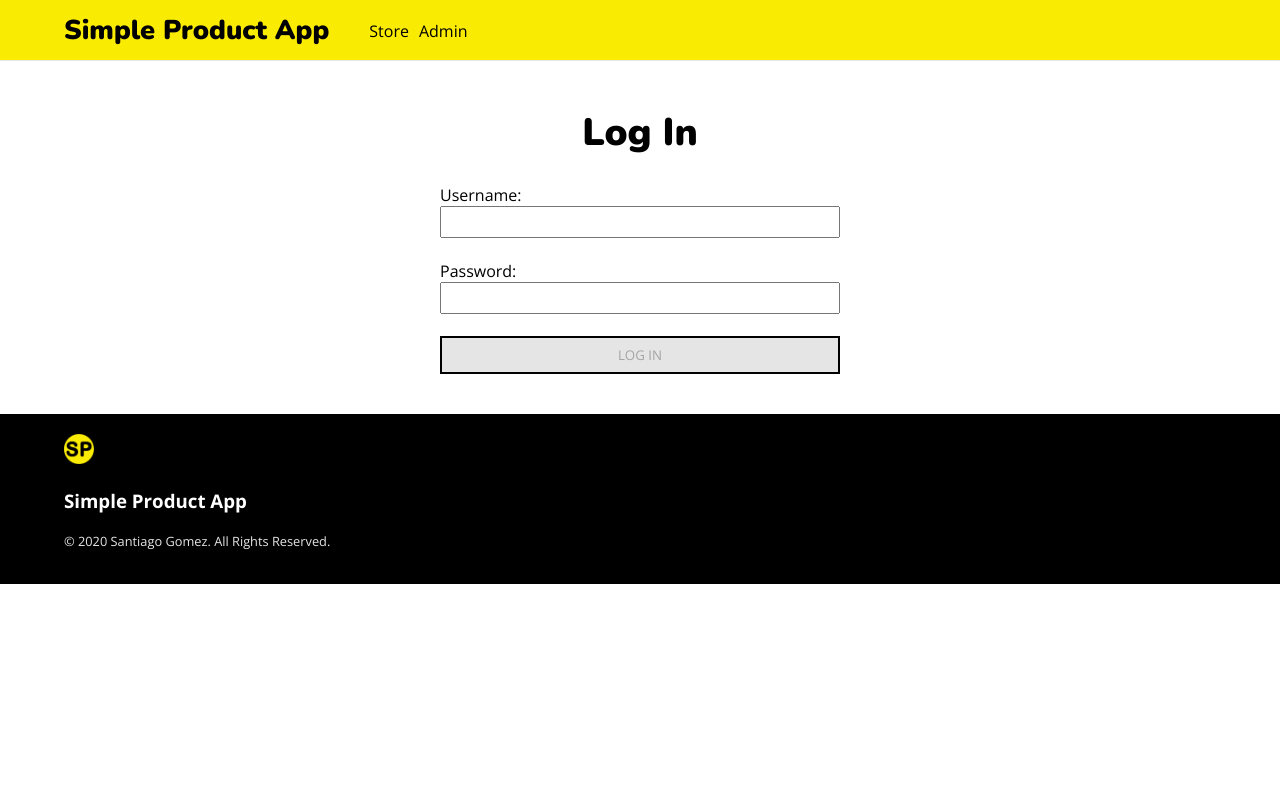
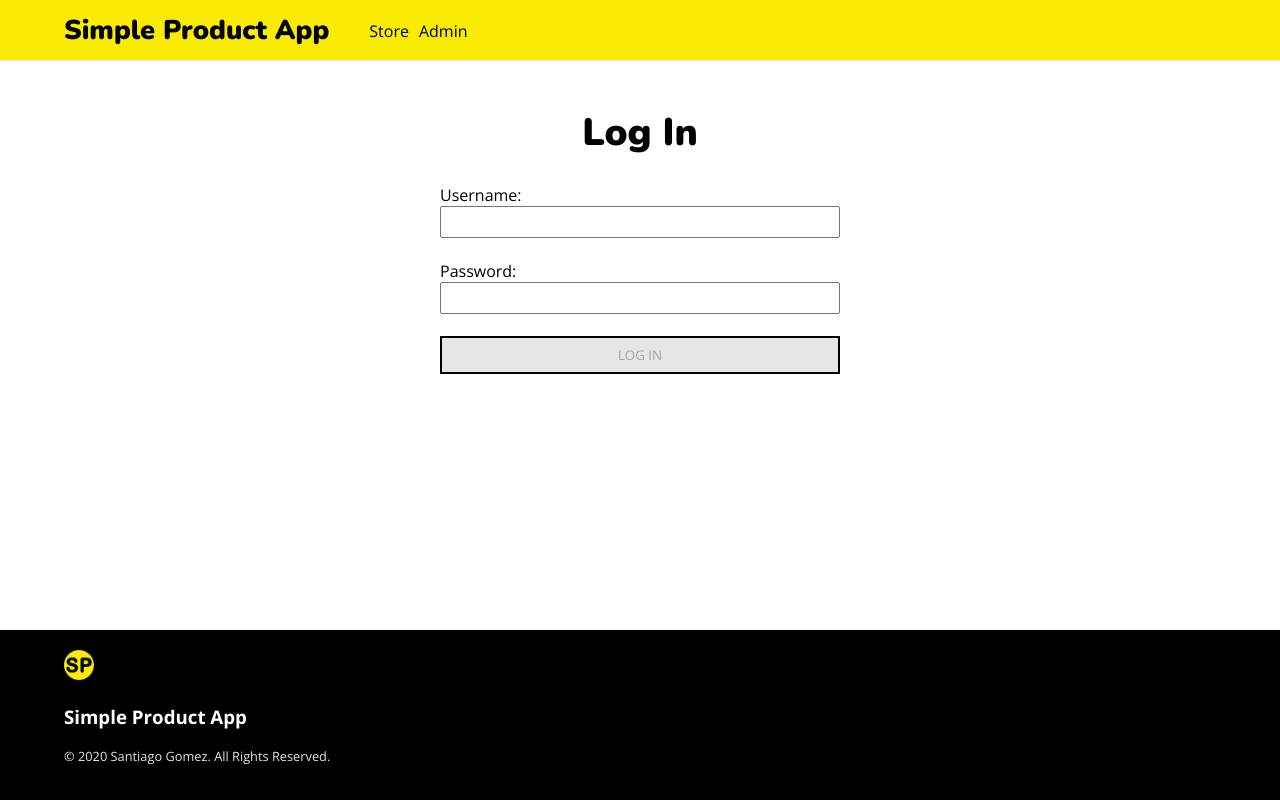
Before and after one commit to santiagogomezl/simple-product-app, a React (Create React App) app: page /admin in a window 1280 px wide. Built offline with nearby package versions, Linux system fonts and the light colour scheme; no server answers.

Commit message:
Simple Product App v3.4

```diff
--- a/src/AdminLogin/AdminLogin.css
+++ b/src/AdminLogin/AdminLogin.css
@@ -1,3 +1,7 @@
+.AdminLogin{
+    height: calc(100vh - 290px);
+}
+
 .login-form{
     width: auto;
     max-width: 400px;
```
